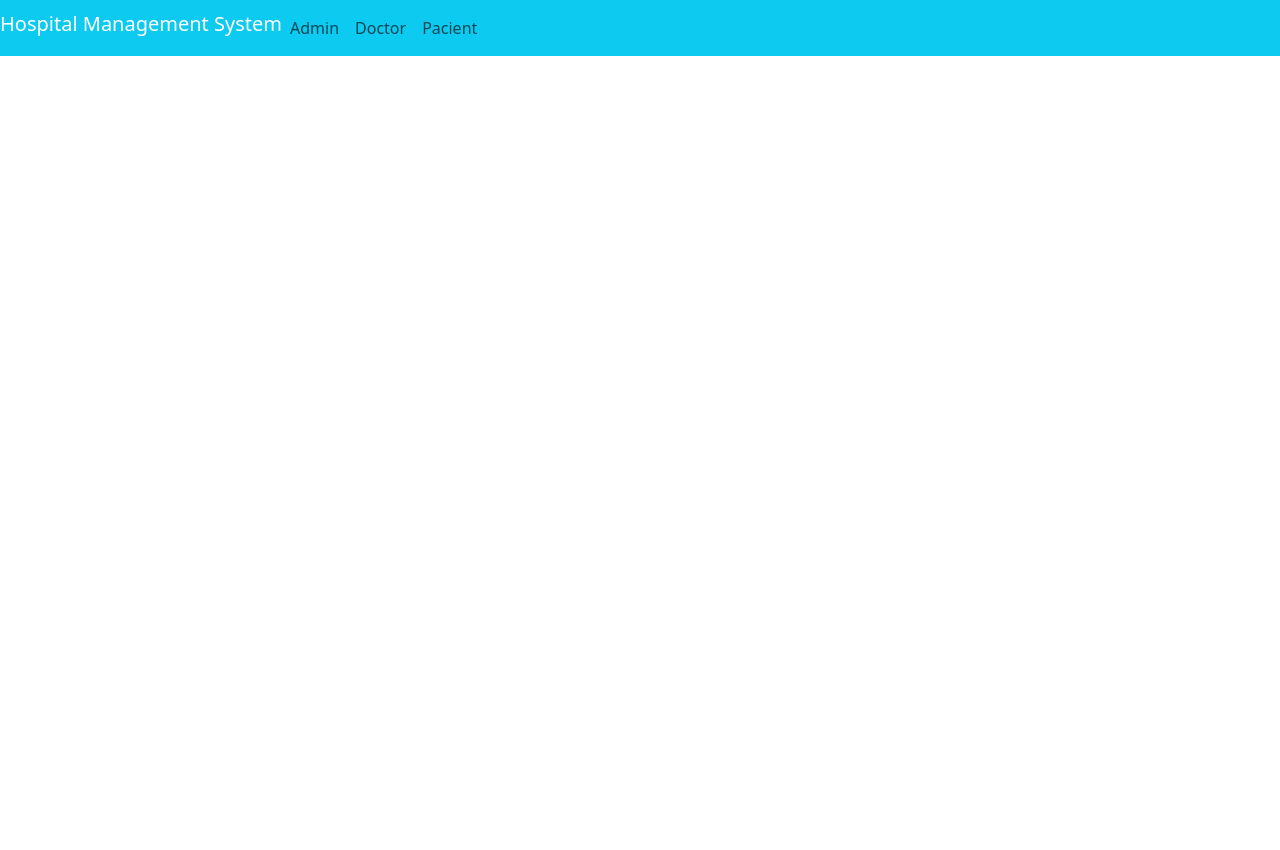
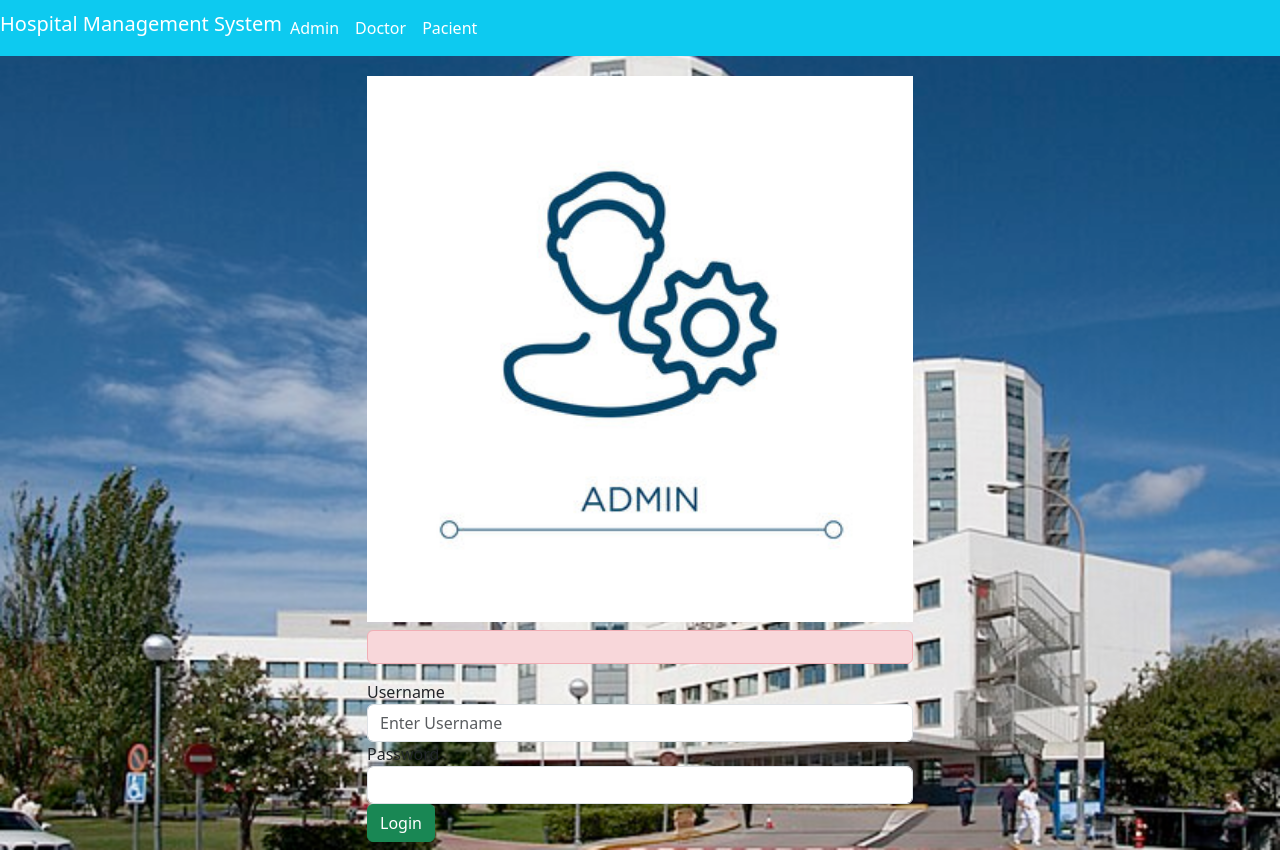
Before and after one commit to Yarema2002/DAW-Activitatile_spital, a PHP site: page /adminlogin.php in a window 1280 px wide. Before the commit the page ends 56 px from the top, so only its background shows below. Run offline with PHP 8.4, Linux system fonts and the light colour scheme.

Commit message:
Add files via upload

```diff
--- a/adminlogin.php
+++ b/adminlogin.php
@@ -1,26 +1,93 @@
+<?php
+include("include/connection.php");
+
+if(isset($_POST['login'])) {
+
+    $username = $_POST['uname'];
+    $password = $_POST['pass'];
+
+    $error = array();
+
+    if(empty($username)) {
+        $error['admin'] = "Enter Username";
+    } else if(empty($password)) {
+        $error['admin'] = "Enter Password";
+    }
+
+    if(count($error) == 0) {
+        $query = "SELECT *FROM admin WHERE username='$username' AND password='$
+        password'";
+
+        $result = mysqli_query($connect,$query);
+
+        if($result) {
+            echo "<script>alert('You have Login As an Admin')</script>";
+
+            $_SESSION['admin'] = $username;
+
+            //header("Location:")
+        } else {
+            echo "<script>alert('Invalid Username or Password')</script>";
+        }
+    }
+
+}
+
+
+?>
+
 <!DOCTYPE html>
 <html lang="en">
 <head>
-    <title>Document</title>
-    <link rel ="stylesheet" type="text/css"
-     href="https://cdn.jsdelivr.net/npm/bootstrap@5.3.2/dist/css/bootstrap.min.css">
-    <script src="https://code.jquery.com/jquery-3.7.1.slim.js"
-     integrity="sha256-UgvvN8vBkgO0luPSUl2s8TIlOSYRoGFAX4jlCIm9Adc=" crossorigin="anonymous"></script>
-    <script src="https://ajax.googleapis.com/ajax/libs/jquery/3.7.1/jquery.min.js"></script>
-    <link rel ="stylesheet" type="text/css"
-     href="https://cdn.jsdelivr.net/npm/@fortawesome/fontawesome-free@6.4.2/css/fontawesome.min.css">
 
+    <title>Admin Login Page</title>
 </head>
-<body>
-    <nav class="navbar navbar-expand-lg navbar-info bg-info">
-        <h5 class="text-white">Hospital Management System</h5>
-        <div class="mr-auto"></div>
+<body style="background-image: url(img/back.jpg);background-repeat: no-repeat;
+background-size: cover;">
+    <?php
+        include("include/header.php");
+    ?>
+    <div style="margin-top: 20px;"></div>
+    <div class="container">
+        <div class="col-md-12">
+            <div class="row">
+                <div class="col-md-3"></div>
+                <div class="col-md-6">
+                    <img src="img/admin.jpg" class="col-md-12">
+                    <form method="post" class="my-2">
 
-        <ul class="navbar-nav">
-            <li class="nav-item"><a href="" class="nav-link">Admin</a></li>
-            <li class="nav-item"><a href="" class="nav-link">Doctor</a></li>
-            <li class="nav-item"><a href="" class="nav-link">Pacient</a></li>
-        </ul>
-    </nav>
+                        <div class="alert alert-danger">
+                            <?php
+
+                                if(isset($error['admin'])) {
+
+                                    $show = $error['admin'];
+
+                                } else {
+                                    $show ="";
+                                }
+
+                                echo $show;
+                            ?>
+                        </div>
+
+                        <div class="form-group">
+                            <label>Username</label>
+                            <input type="text" name="uname" class="form-control"
+                            autocomplete="off" placeholder="Enter Username">
+                        </div>
+                        <div class="form-group">
+                            <label>Password</label>
+                            <input type="password" name="pass" class="form-control">
+                        </div>
+
+                        <input type="submit" name="login" class="btn btn-success"
+                        value="Login">
+                    </form>
+                </div>
+                <div class="col-md-3"></div>
+            </div>
+        </div>
+    </div>
 </body>
 </html>
```
